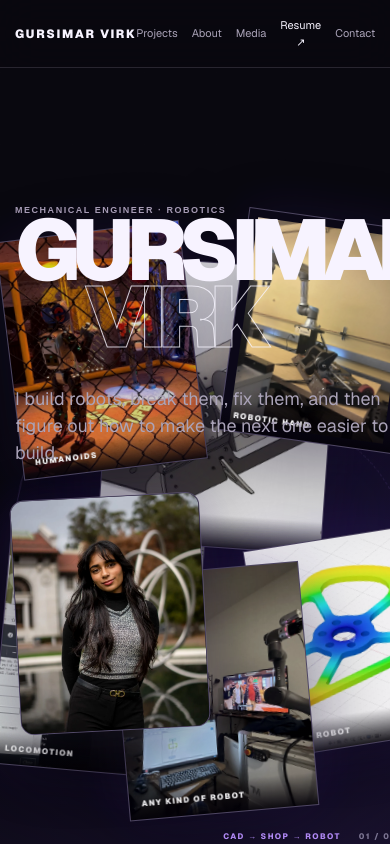
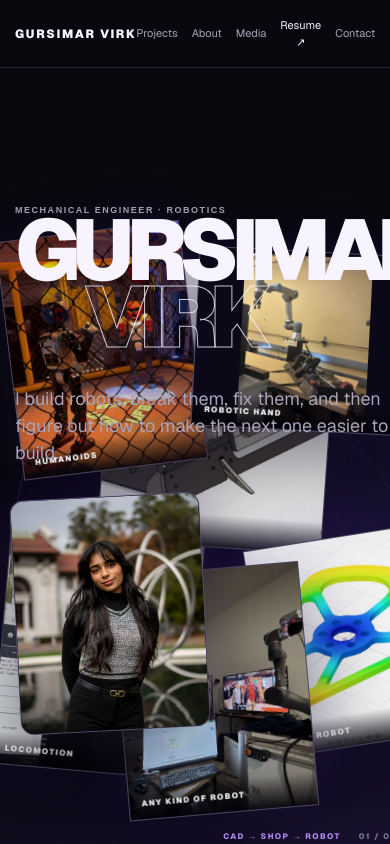
Before and after one commit to GursimarVirk/SimarWebsite, a Next.js app: page / in a window 390 px wide. Shown: the top 844 px of the page. Built offline with nearby package versions, Linux system fonts and the light colour scheme.

Commit message:
Reframe robotic hand hero image

```diff
--- a/app/globals.css
+++ b/app/globals.css
@@ -188,7 +188,7 @@ main{overflow:hidden;position:relative}
 .hero-photo img{display:block;width:100%;height:100%;object-fit:cover;filter:saturate(.9) contrast(1.03)}
 .hero-photo figcaption{position:absolute;left:0;right:0;bottom:0;padding:10px 12px;background:linear-gradient(transparent,rgba(4,3,8,.9));font-size:8px;letter-spacing:.16em;font-weight:900;color:#fff}
 .photo-b{width:310px;height:385px;left:30%;top:12%;transform:rotate(4deg);animation-delay:-3s;z-index:3}
-.photo-c{width:235px;height:300px;left:55%;top:0%;transform:rotate(8deg);animation-delay:-1.7s;z-index:5}
+.photo-c{width:300px;height:245px;left:49%;top:4%;transform:rotate(3deg);animation-delay:-1.7s;z-index:5}
 .photo-d{width:275px;height:345px;left:1%;top:48%;transform:rotate(5deg);animation-delay:-4.2s;z-index:2}
 .photo-e{width:260px;height:330px;left:31%;top:53%;transform:rotate(-5deg);animation-delay:-2.3s;z-index:6}
 .photo-f{width:215px;height:275px;left:62%;top:50%;transform:rotate(-9deg);animation-delay:-5s;z-index:4}
@@ -241,7 +241,7 @@ main{overflow:hidden;position:relative}
   .hero-name h1{font-size:clamp(68px,18vw,120px)}
   .hero-portrait{width:min(205px,58vw);height:min(265px,72vw)}
   .photo-field{position:absolute;inset:150px -14% 0 -3%;width:117%;height:650px;opacity:.95}
-  .photo-b{width:225px;height:285px;left:27%;top:8%}.photo-c{width:175px;height:225px;left:57%;top:0%}.photo-d{width:195px;height:250px;left:2%;top:48%}.photo-e{width:190px;height:245px;left:30%;top:54%}.photo-f{width:165px;height:210px;left:63%;top:50%}
+  .photo-b{width:225px;height:285px;left:27%;top:8%}.photo-c{width:220px;height:180px;left:48%;top:5%}.photo-d{width:195px;height:250px;left:2%;top:48%}.photo-e{width:190px;height:245px;left:30%;top:54%}.photo-f{width:165px;height:210px;left:63%;top:50%}
   .orbit-one{width:440px;height:440px;left:5%;top:15%}.orbit-two{width:300px;height:300px;left:28%;top:30%}
   .intro-text{grid-template-columns:1fr}.intro-photo{height:260px;max-width:260px}
   .project-tile,.project-tile.large{grid-column:span 6}.detail-hero{grid-template-columns:250px 1fr;gap:35px}
@@ -321,7 +321,7 @@ main{overflow:hidden;position:relative}
 @media(max-width:700px){.subpage-hero{padding-top:90px}.about-page-grid,.contact-grid,.about-facts-page{grid-template-columns:1fr}.about-facts-page span+span{border-left:0;border-top:1px solid var(--line);padding-left:0}.archive-row{grid-template-columns:1fr}.archive-row b{display:none}}
 
 /* Keep the teleoperated hand legible in the hero collage and project card. */
-.photo-c img{object-position:center 38%;object-fit:contain;padding:8px;background:#100c1e}
+.photo-c img{object-position:center;object-fit:contain;padding:4px;background:#100c1e}
 .project-tile[href="/projects/robotic-hand"] img{object-fit:contain;object-position:center;background:#100c1e;padding:12px}
 
 /* Experience rows now pair each role with a relevant image thumbnail. */
```
